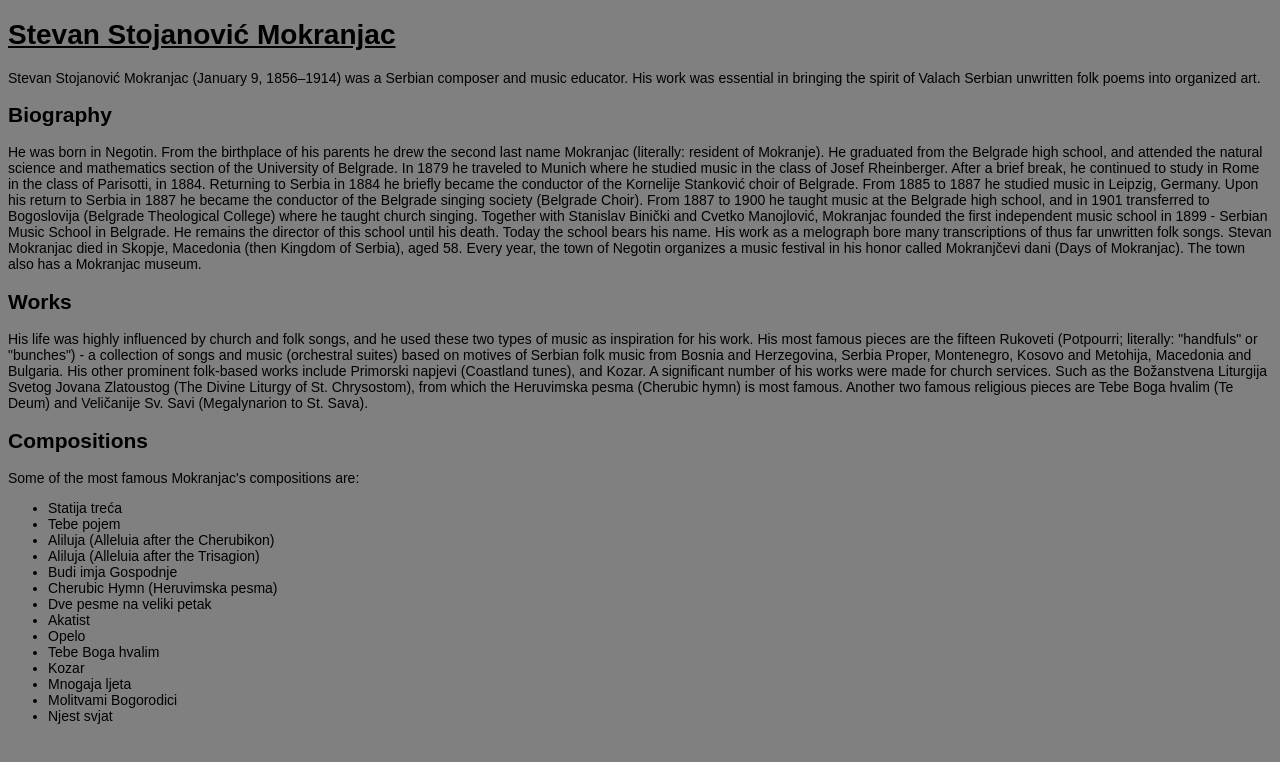
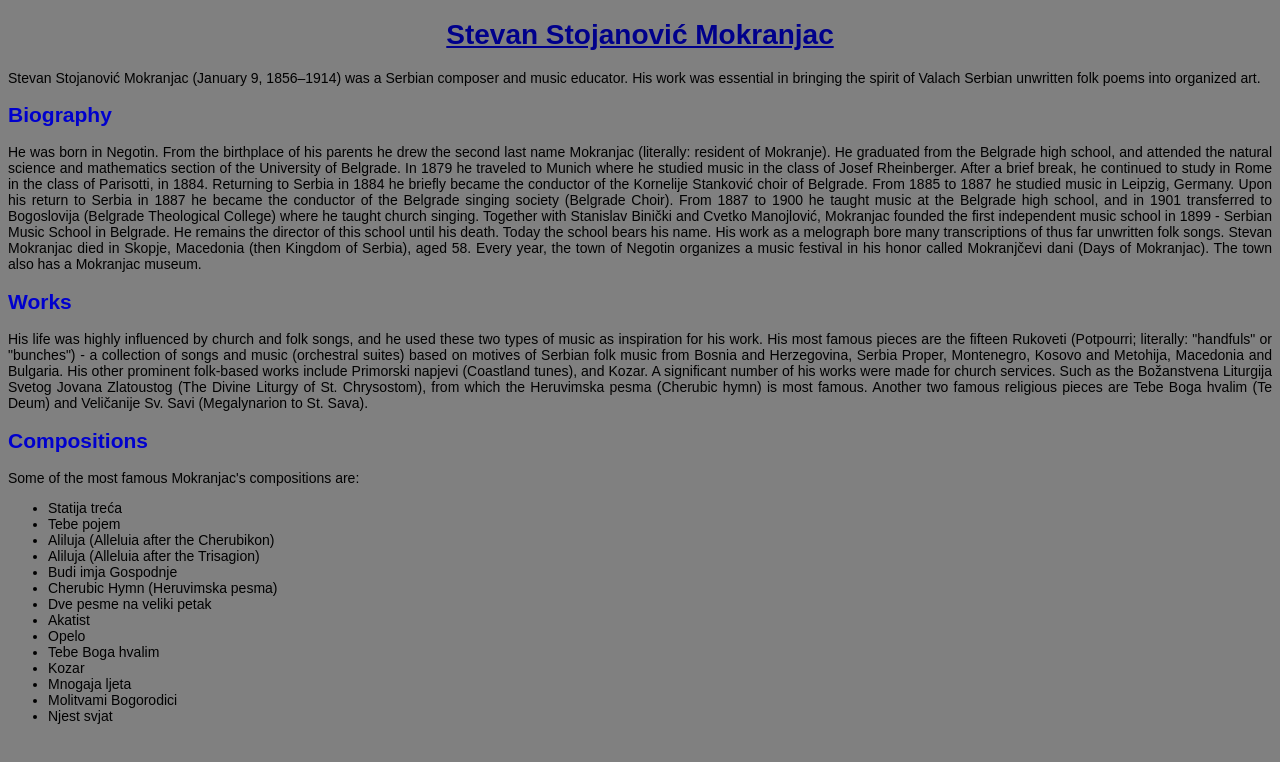
Before and after one commit to vicolvali/Stevan-Stojanovi-Mokranjac, a plain HTML site: page stojan.html in a window 1280 px wide. Drawn offline with Linux system fonts and the light colour scheme.

Commit message:
sitefinal

```diff
--- a/stojan.css
+++ b/stojan.css
@@ -12,4 +12,12 @@ body {
 h1 {
     text-decoration: underline;
     font-weight: bolder;
+    text-align: center;
+    color: darkblue;
 }
+h2 {
+    color:mediumblue;
+}
+p {
+    text-align: justify ;
+}
--- a/index.html
+++ b/stojan.html
@@ -46,7 +46,7 @@
 
     <p>Some of the most famous Mokranjac's compositions are:</p>
 
-    <ul>
+    <ol style="list-style-type:disc;">
 <li>Statija treća</li>
 <li>Tebe pojem</li>
 <li>Aliluja (Alleluia after the Cherubikon)</li>
@@ -65,7 +65,7 @@
 
 
 
-    </ul>
+    </ol>
 
 
 </body>
```
